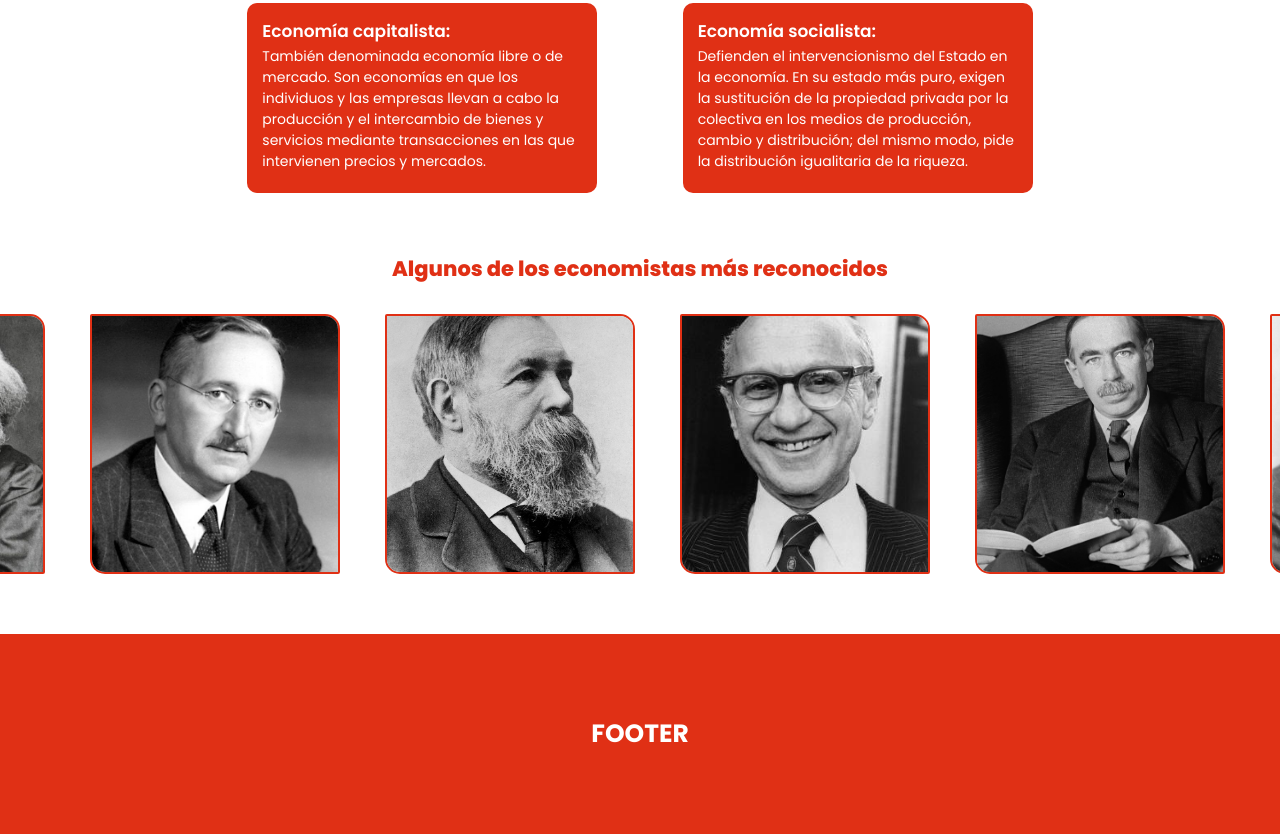
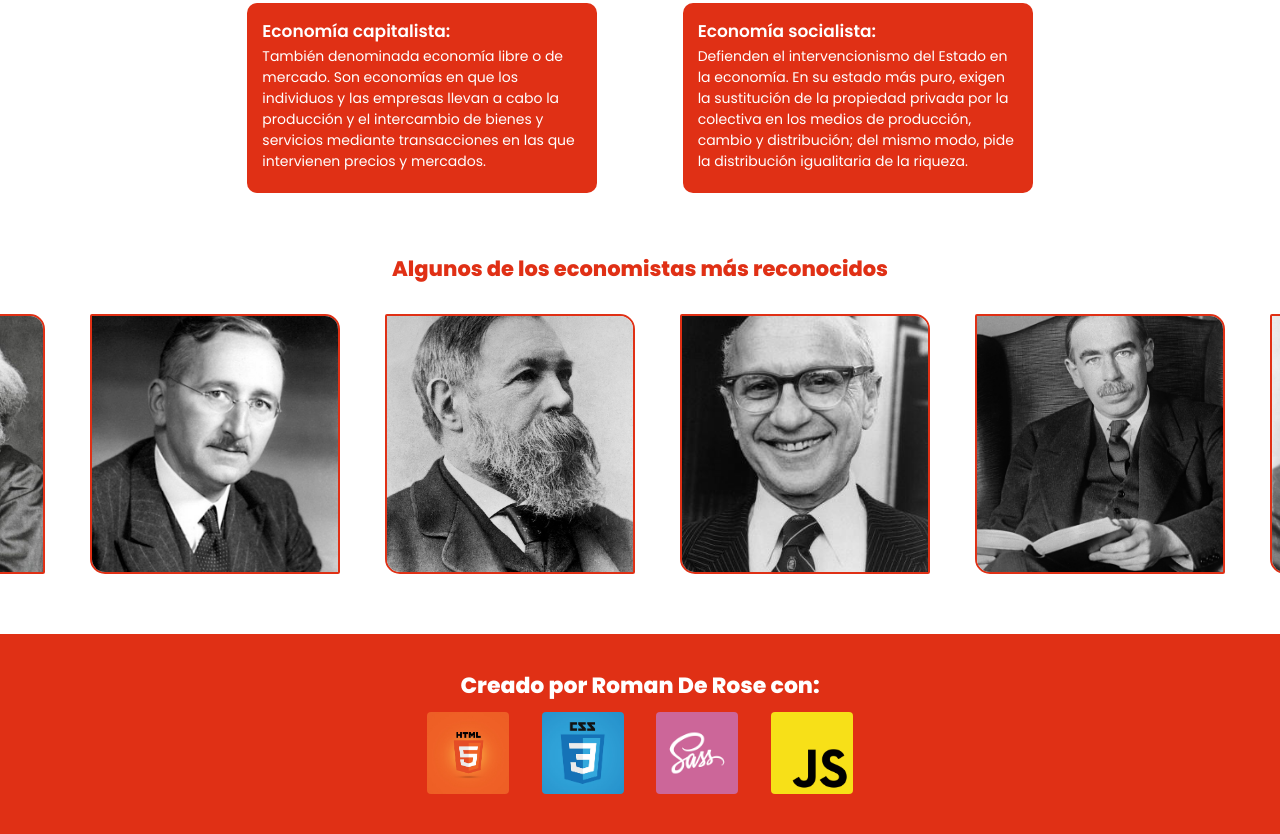
Before and after one commit to RomaanDeRose/Economy-Tricks, a website: page index.html in a window 1280 px wide. Shown: the part 3127-3961 px from the top of the page. Drawn offline with nearby package versions, Linux system fonts and the light colour scheme.

Commit message:
agregando footer

```diff
--- a/index.html
+++ b/index.html
@@ -231,7 +231,17 @@
 				</div>
 			</div>
 		</section>
-		<footer class="footer">footer</footer>
+		<footer class="footer">
+			<div class="footer__container">
+				<p id="footerText">Creado por Roman De Rose con:</p>
+				<div>
+					<img src="./assets/html-logo.jpg" alt="" />
+					<img src="./assets/css-logo.png" alt="" />
+					<img src="./assets/sass-logo.png" alt="" />
+					<img src="./assets/js-logo.png" alt="" />
+				</div>
+			</div>
+		</footer>
 
 		<script
 			src="https://code.jquery.com/jquery-3.6.0.min.js"
--- a/js/main.js
+++ b/js/main.js
@@ -152,6 +152,7 @@ const titleSections = document.getElementsByTagName("h2");
 const buttons = document.getElementsByTagName("button");
 const icons = document.getElementsByTagName("i");
 const cards = document.getElementsByClassName("divs");
+const footerText = document.getElementById("footerText");
 
 // FUNCIONAMIENTO DEL MODO OSCURO
 if (localStorage.getItem("darkMode")) {
@@ -167,6 +168,7 @@ $(() => {
 		$("#botonDarkMode").slideUp(0);
 		$("#botonLightMode").slideDown(0);
 		$("body").addClass("dark");
+		footerText.style.color = "#171717";
 		cantOperations.style.backgroundColor = "#171717";
 		pantalla.style.backgroundColor = "#171717";
 		botonesColor(botones, "#171717");
@@ -183,6 +185,7 @@ $(() => {
 		$("#botonDarkMode").slideDown(0);
 		$("#botonLightMode").slideUp(0);
 		$("body").removeClass("dark");
+		footerText.style.color = "#fff";
 		cantOperations.style.backgroundColor = "#fff";
 		pantalla.style.backgroundColor = "#fff";
 		botonesColor(botones, "#fff");
@@ -198,6 +201,7 @@ $(() => {
 		$("#botonDarkMode").slideUp(0);
 		$("#botonLightMode").slideDown(0);
 		$("body").addClass("dark");
+		footerText.style.color = "#171717";
 		cantOperations.style.backgroundColor = "#171717";
 		pantalla.style.backgroundColor = "#171717";
 		botonesColor(botones, "#171717");
--- a/scss/_finallyStyles.scss
+++ b/scss/_finallyStyles.scss
@@ -555,14 +555,30 @@ p.fas.fa-arrow-down {
 	height: 200px;
 	background-color: $rojo;
 	margin-top: 6rem;
-	// estilos solo por el texto
 	text-align: center;
-	line-height: 200px;
-	color: $blanco;
-	font-size: 2.5rem;
-	text-transform: uppercase;
-	font-weight: 700;
-	// fin estilos texto
+	&__container {
+		height: 100%;
+		display: flex;
+		flex-direction: column;
+		align-items: center;
+		justify-content: center;
+		& p {
+			color: $blanco;
+			font-size: 1.8rem;
+			font-weight: 800;
+		}
+		& div {
+			margin-top: 1rem;
+		}
+		& div img {
+			width: 55px;
+			height: 55px;
+			border-radius: 4px;
+			margin: 0 1rem;
+			object-fit: cover;
+			transition: all 200ms ease-in;
+		}
+	}
 }
 
 // MEDIA QUERIES
@@ -582,6 +598,13 @@ p.fas.fa-arrow-down {
 		font-size: 2.1rem;
 		margin: 2rem 0;
 	}
+	.footer__container p {
+		font-size: 2.1rem;
+	}
+	.footer__container div img {
+		width: 75px;
+		height: 75px;
+	}
 }
 
 @media screen and (min-width: 700px) {
@@ -593,6 +616,9 @@ p.fas.fa-arrow-down {
 	}
 	.history__cardsContainer {
 		width: 70%;
+	}
+	.footer__container div img {
+		margin: 0rem 1.5rem;
 	}
 }
 
@@ -645,6 +671,13 @@ p.fas.fa-arrow-down {
 		width: 350px;
 		height: 190px;
 	}
+	.footer__container p {
+		font-size: 2.2rem;
+	}
+	.footer__container div img {
+		width: 82px;
+		height: 82px;
+	}
 }
 
 @media screen and (min-width: 1300px) {
```
Also changed, not shown: assets/css-logo.png (added), assets/html-logo.jpg (added), assets/js-logo.png (added), assets/sass-logo.png (added), css/styles.css, 1 other file.
